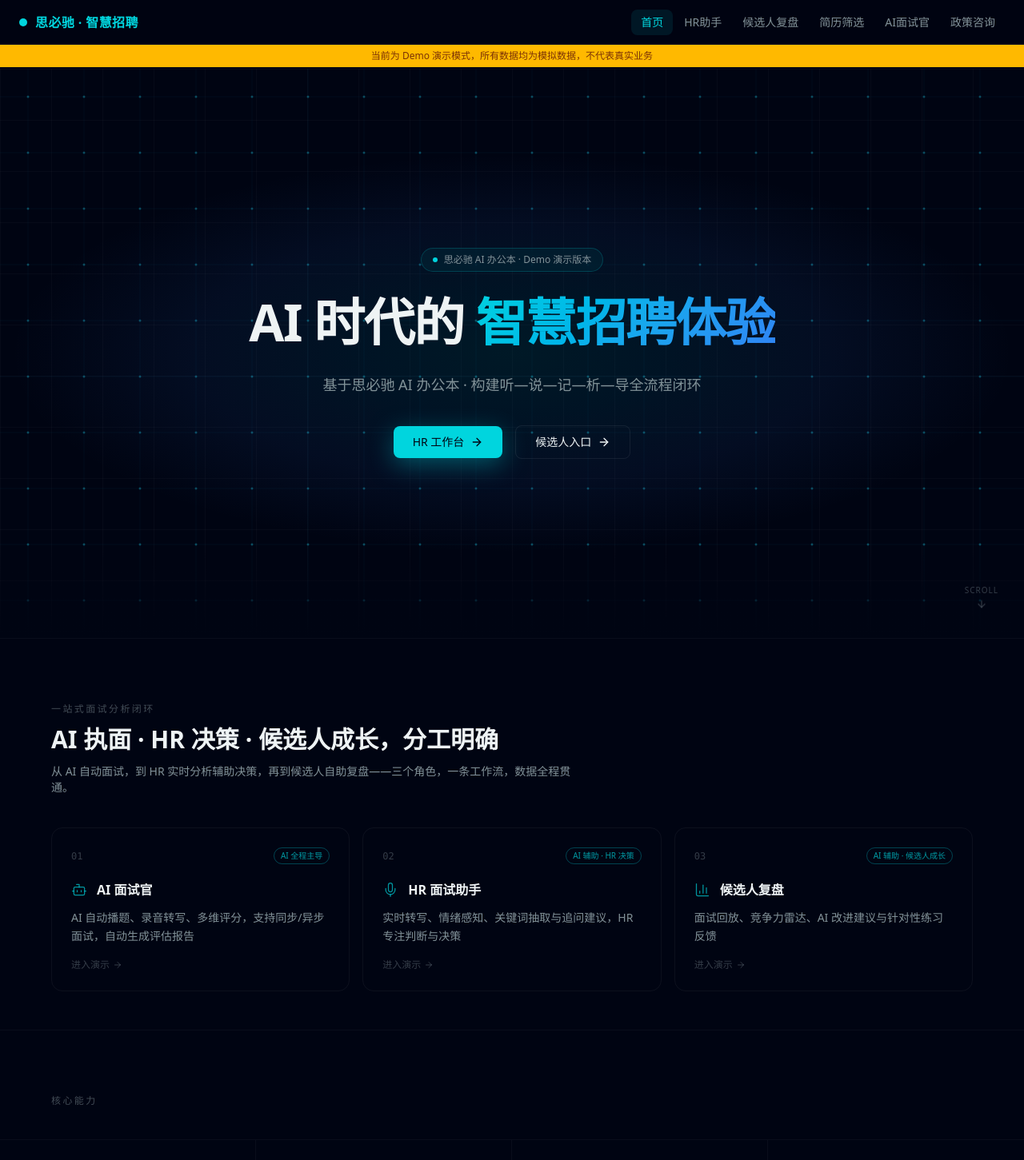
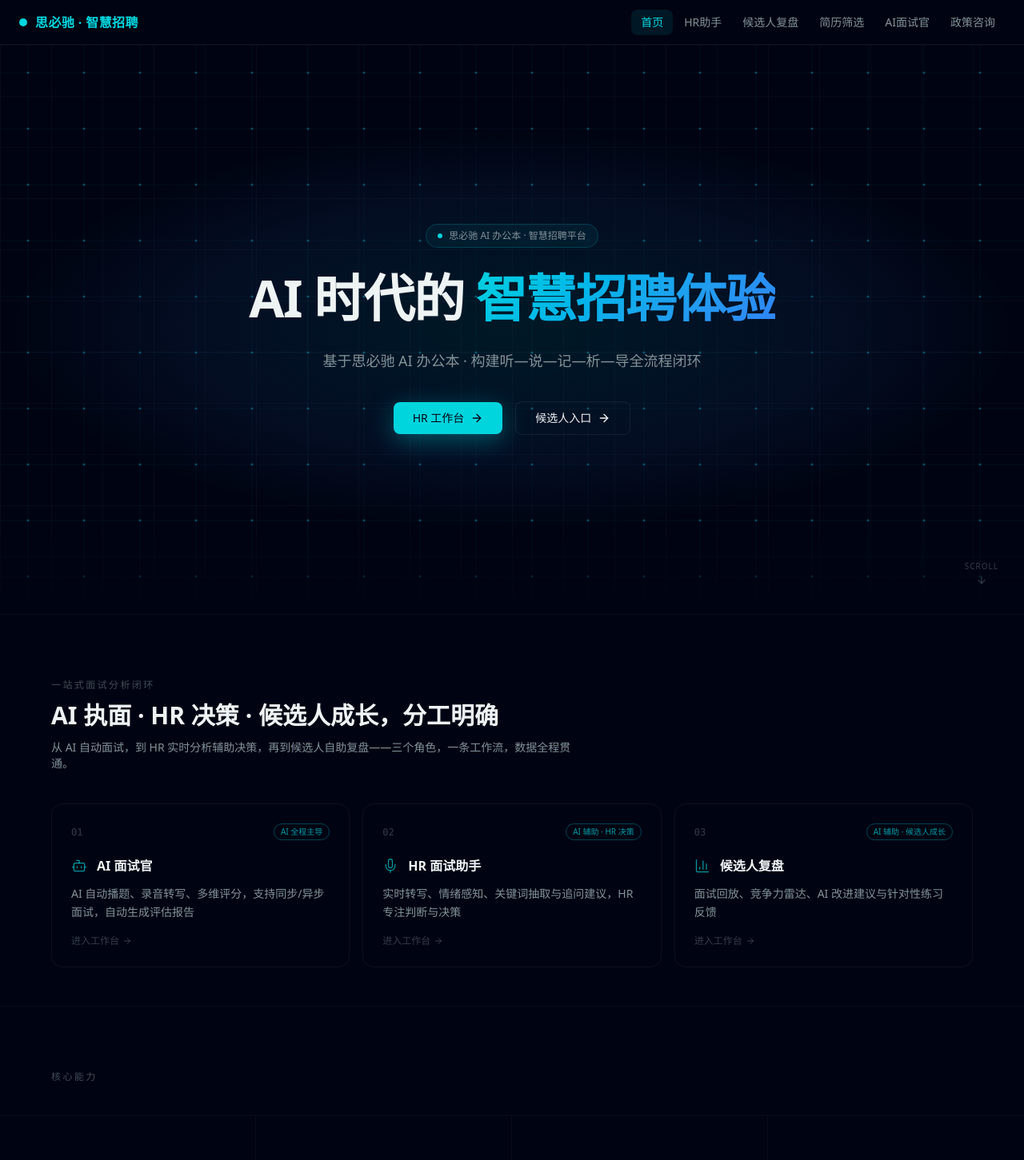
Before and after one commit to zwd0531/Sinvoice-AI-HR, a Next.js app: page / in a window 1280 px wide. Shown: the top 1451 px of the page at 80% size. Built offline with nearby package versions, Linux system fonts and the light colour scheme.

Commit message:
feat: update demo mode messages and remove demo banner
Co-authored-by: zwd0531 <184399213+zwd0531@users.noreply.github.com>

```diff
--- a/app/ai-interview/page.tsx
+++ b/app/ai-interview/page.tsx
@@ -875,7 +875,7 @@ export default function AIInterviewPage() {
               {['查看完整候选人列表', '导出评分报告', '一键发送面试邀约'].map((label, i) => (
                 <button
                   key={label}
-                  onClick={() => showToast('当前为 Demo 模式，该功能暂不可用')}
+                  onClick={() => showToast('该功能即将上线，敬请期待')}
                   className="px-4 py-2 text-sm rounded-lg border transition-colors"
                   style={
                     i === 2
--- a/app/candidate/page.tsx
+++ b/app/candidate/page.tsx
@@ -250,10 +250,10 @@ export default function CandidateReviewPage() {
               </p>
               <h1 className="mt-1 text-lg font-semibold text-white">李小明 · 算法工程师面试复盘</h1>
               <p className="mt-1 max-w-2xl text-xs leading-relaxed text-white/50">
-                默认演示态已载入：AI 根据面试录像、字幕转写和同批候选人基准，生成竞争力报告与针对性训练路径。
+                AI 根据面试录像、字幕转写和同批候选人基准，生成竞争力报告与针对性训练路径。
               </p>
             </div>
-            <StatusPill label="复盘状态" value={videoSrc ? '已接入上传视频' : '演示样本'} tone={videoSrc ? 'emerald' : 'blue'} />
+            <StatusPill label="复盘状态" value={videoSrc ? '已接入上传视频' : '样本已载入'} tone={videoSrc ? 'emerald' : 'blue'} />
           </div>
           <div className="mt-4 grid grid-cols-2 gap-2 xl:grid-cols-4">
             {REVIEW_METRICS.map((metric) => (
@@ -331,8 +331,8 @@ export default function CandidateReviewPage() {
                 <Upload className="w-8 h-8 text-primary" />
               </div>
               <div className="text-center">
-                <p className="text-sm text-foreground/80 font-medium">演示复盘样本已载入 · 点击可替换真实录像</p>
-                <p className="text-xs text-muted-foreground mt-1">当前展示模拟字幕、关键片段与 AI 竞争力分析</p>
+                <p className="text-sm text-foreground/80 font-medium">复盘样本已载入 · 点击可替换真实录像</p>
+                <p className="text-xs text-muted-foreground mt-1">当前展示字幕转写、关键片段与 AI 竞争力分析</p>
               </div>
               <div className="mt-2 flex flex-wrap justify-center gap-2">
                 {['ASR 已完成', '4 个关键节点', '报告可导出'].map((item) => (
--- a/app/layout.tsx
+++ b/app/layout.tsx
@@ -1,12 +1,11 @@
 import type { Metadata } from 'next'
 import './globals.css'
 import { NavBar } from '@/components/NavBar'
-import { DemoBanner } from '@/components/DemoBanner'
 import { MainWrapper } from '@/components/MainWrapper'
 
 export const metadata: Metadata = {
   title: '思必驰智慧招聘系统',
-  description: '思必驰 AI 驱动的智慧招聘 Demo 系统',
+  description: '思必驰 AI 驱动的智慧招聘系统',
 }
 
 export default function RootLayout({
@@ -18,7 +17,6 @@ export default function RootLayout({
     <html lang="zh-CN" className="h-full antialiased">
       <body className="min-h-full flex flex-col bg-background text-foreground">
         <NavBar />
-        <DemoBanner />
 
         <MainWrapper>{children}</MainWrapper>
       </body>
--- a/app/page.tsx
+++ b/app/page.tsx
@@ -117,7 +117,7 @@ export default function Home() {
         >
           <div className="inline-flex items-center gap-2 px-3.5 py-1.5 rounded-full border border-primary/20 bg-primary/[0.06] text-xs text-muted-foreground backdrop-blur-sm">
             <span className="size-1.5 rounded-full bg-primary inline-block animate-pulse" />
-            思必驰 AI 办公本 · Demo 演示版本
+            思必驰 AI 办公本 · 智慧招聘平台
           </div>
 
           <h1
@@ -233,7 +233,7 @@ export default function Home() {
                 </div>
                 <p className="text-sm text-muted-foreground leading-relaxed">{desc}</p>
                 <div className="mt-4 flex items-center gap-1 text-xs text-muted-foreground/40 group-hover:text-primary/60 transition-colors">
-                  <span>进入演示</span>
+                  <span>进入工作台</span>
                   <ArrowRight className="size-3" />
                 </div>
               </Link>
@@ -446,7 +446,7 @@ export default function Home() {
         >
           <h2 className="text-4xl font-bold text-foreground">立即体验各功能模块</h2>
           <p className="text-muted-foreground text-sm">
-            选择一个入口开始探索，所有功能均为 Demo 模拟数据
+            选择一个入口开始探索，覆盖招聘全流程的智能能力
           </p>
         </motion.div>
 
--- a/components/DemoBanner.tsx
+++ /dev/null
@@ -1,13 +0,0 @@
-'use client'
-
-import { usePathname } from 'next/navigation'
-
-export function DemoBanner() {
-  const pathname = usePathname()
-  if (pathname !== '/') return null
-  return (
-    <div className="fixed top-14 left-0 right-0 z-40 bg-amber-400 text-amber-900 text-xs font-medium text-center py-1.5 px-4">
-      当前为 Demo 演示模式，所有数据均为模拟数据，不代表真实业务
-    </div>
-  )
-}
--- a/components/MainWrapper.tsx
+++ b/components/MainWrapper.tsx
@@ -1,12 +1,6 @@
-'use client'
-
-import { usePathname } from 'next/navigation'
-
 export function MainWrapper({ children }: { children: React.ReactNode }) {
-  const pathname = usePathname()
-  const isHome = pathname === '/'
   return (
-    <main className={`flex-1 ${isHome ? 'pt-[calc(3.5rem+30px)]' : 'pt-14'}`}>
+    <main className="flex-1 pt-14">
       <div className="max-w-[1440px] mx-auto px-6 py-6">{children}</div>
     </main>
   )
```
